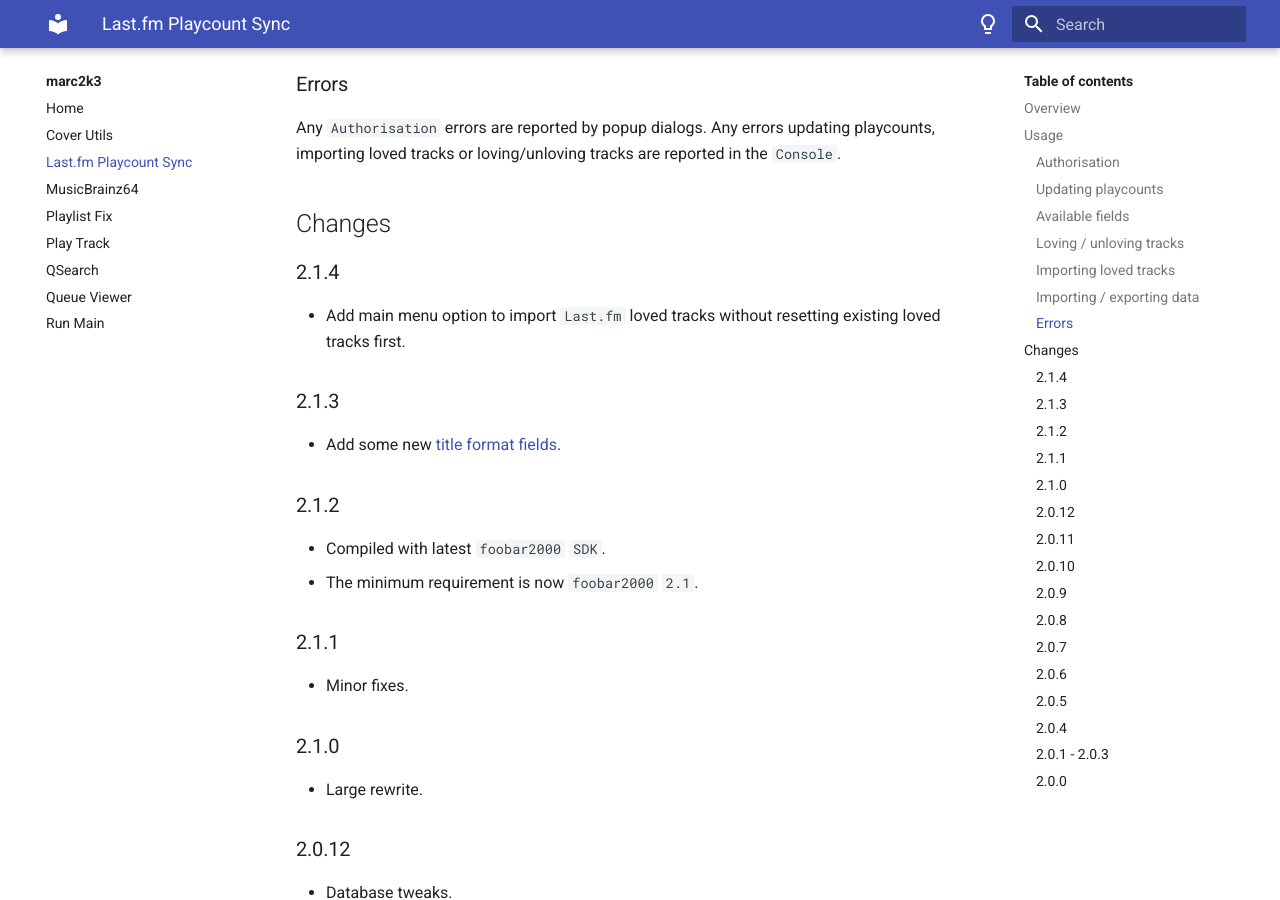
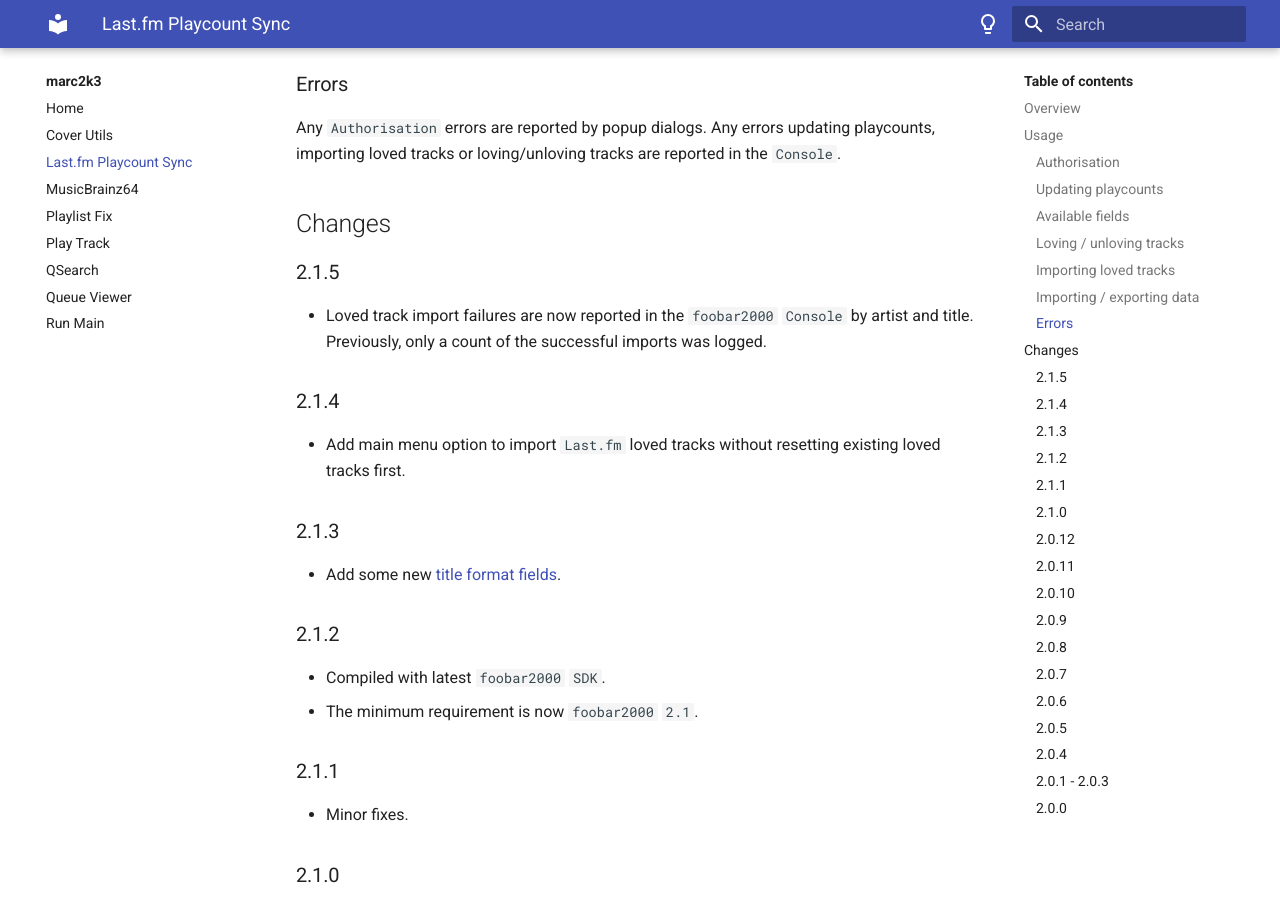
Before and after one commit to marc2k3/marc2k3.github.io, an MkDocs documentation site: the page built from docs/component/lastfm-playcount-sync.md, in a window 1280 px wide and 900 px high, scrolled down 4134 px. Built offline with MkDocs 1.6.1 and Material for MkDocs 9.7.7, drawn with Linux system fonts in a browser that asks for light colours.

Commit message:
Last.fm Playcount Sync 2.1.5

```diff
--- a/docs/component/lastfm-playcount-sync.md
+++ b/docs/component/lastfm-playcount-sync.md
@@ -105,9 +105,13 @@
 updating playcounts, importing loved tracks or loving/unloving tracks
 are reported in the `Console`.
 
-[Last.fm]: https://last.fm
+
 
 ## Changes
+
+### 2.1.5
+- Loved track import failures are now reported in the `foobar2000` `Console` by artist and
+title. Previously, only a count of the successful imports was logged.
 
 ### 2.1.4
 - Add main menu option to import `Last.fm` loved tracks without resetting existing loved tracks first.
```
Also changed, not shown: other parts of docs/component/lastfm-playcount-sync.md (+2 -0 lines), docs/index.md (+1 -1 lines).
